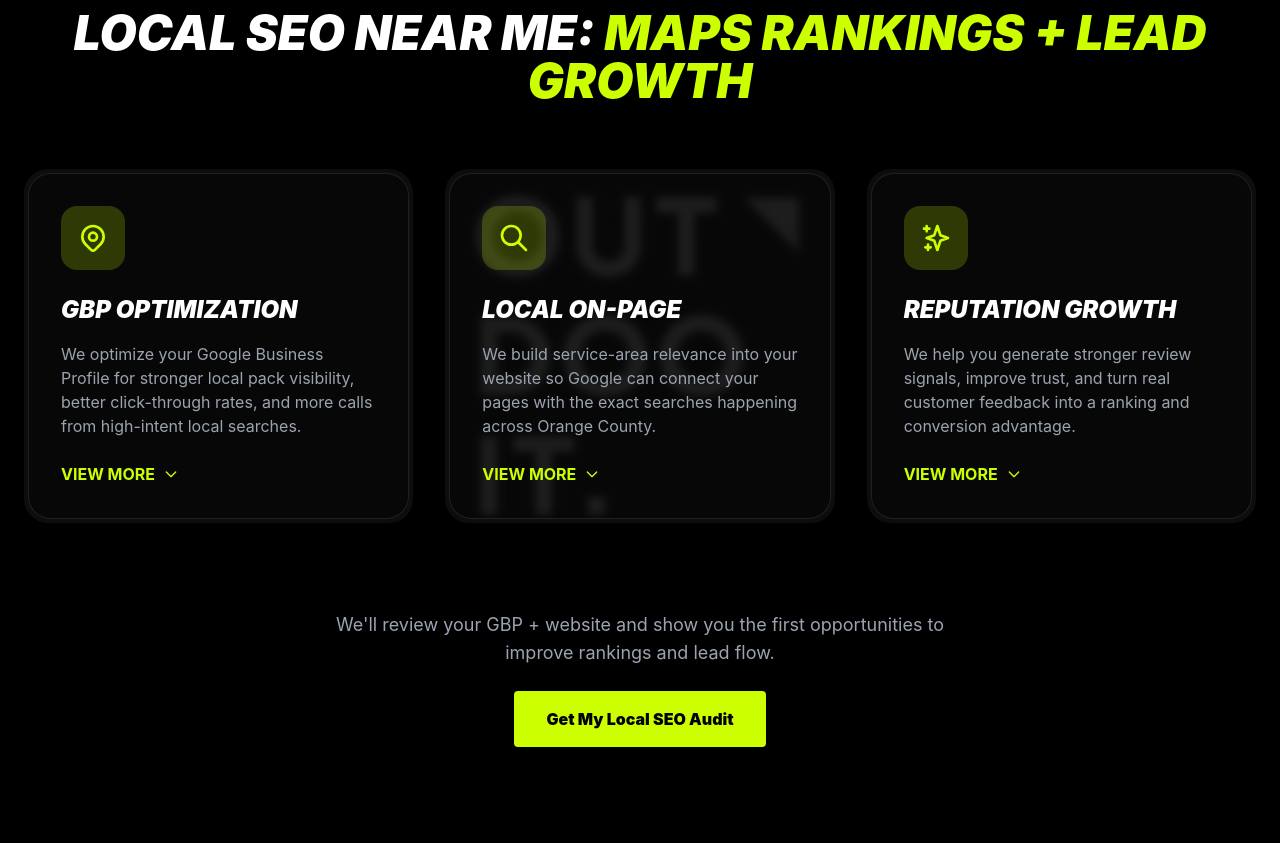
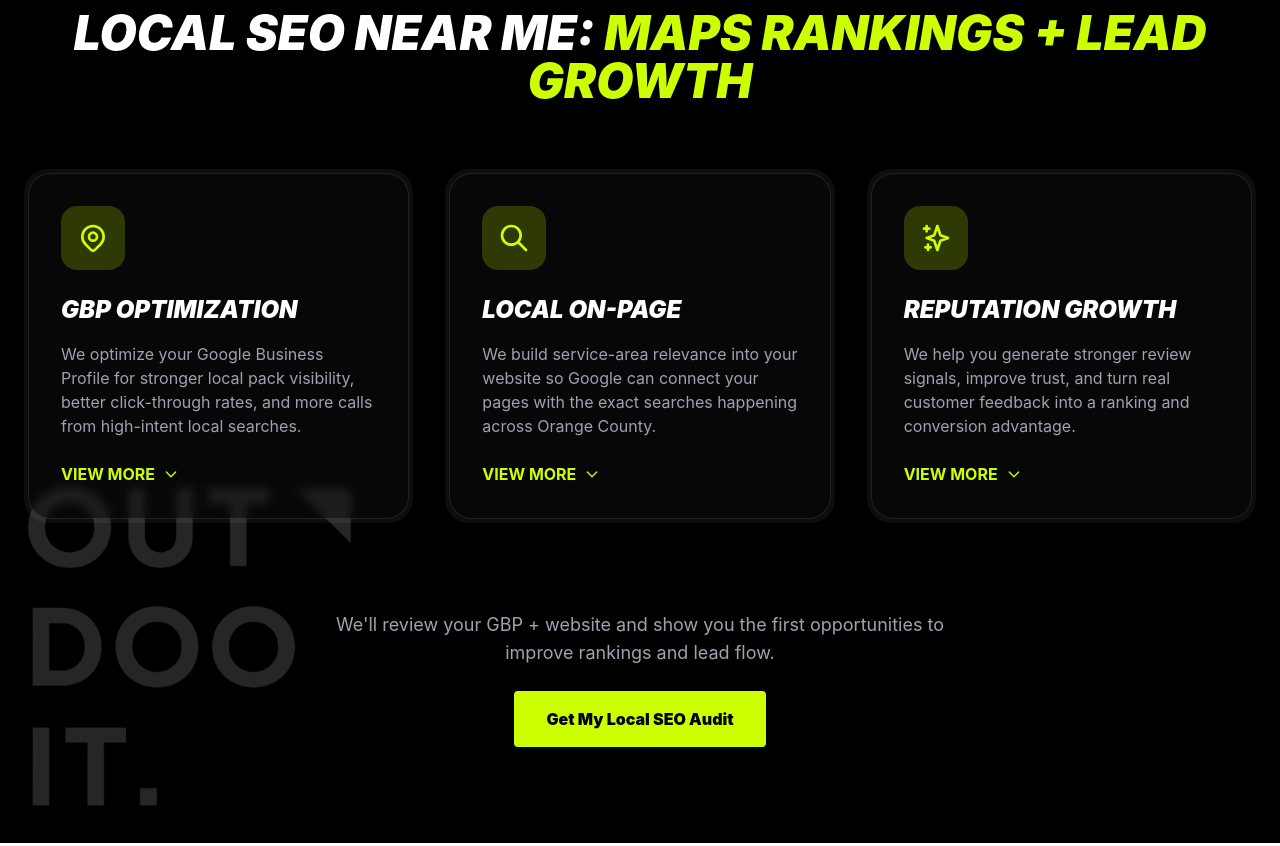
Before and after one commit to ale200x/Outdooit-seo-services-landing, a plain HTML site: page index.html in a window 1280 px wide. Shown: the part 2458-3304 px from the top of the page. Drawn offline with nearby package versions, Linux system fonts and the light colour scheme.

Commit message:
Services logo: centrado en mobile, esquina izquierda en desktop

```diff
--- a/index.html
+++ b/index.html
@@ -318,7 +318,7 @@
 
 <!-- BEGIN: Services -->
 <section class="py-12 sm:py-16 lg:py-24 bg-brand-black relative overflow-hidden" id="services">
-  <img src="images/outdooit-500x500px.webp" alt="" class="absolute left-1/2 top-1/2 -translate-x-1/2 -translate-y-1/2 w-96 max-w-[90vw] opacity-[0.15] pointer-events-none select-none object-contain" width="384" height="384" loading="lazy" aria-hidden="true"/>
+  <img src="images/outdooit-500x500px.webp" alt="" class="absolute left-1/2 top-1/2 -translate-x-1/2 -translate-y-1/2 lg:left-0 lg:bottom-0 lg:top-auto lg:right-auto lg:translate-x-0 lg:translate-y-0 w-96 max-w-[90vw] opacity-[0.15] pointer-events-none select-none object-contain object-center lg:object-left-bottom" width="384" height="384" loading="lazy" aria-hidden="true"/>
   <div class="max-w-7xl mx-auto px-4 sm:px-6 relative z-10">
     <div class="text-center mb-16">
       <p class="text-brand-neon font-bold uppercase tracking-widest text-sm mb-4">Our Services</p>
```
